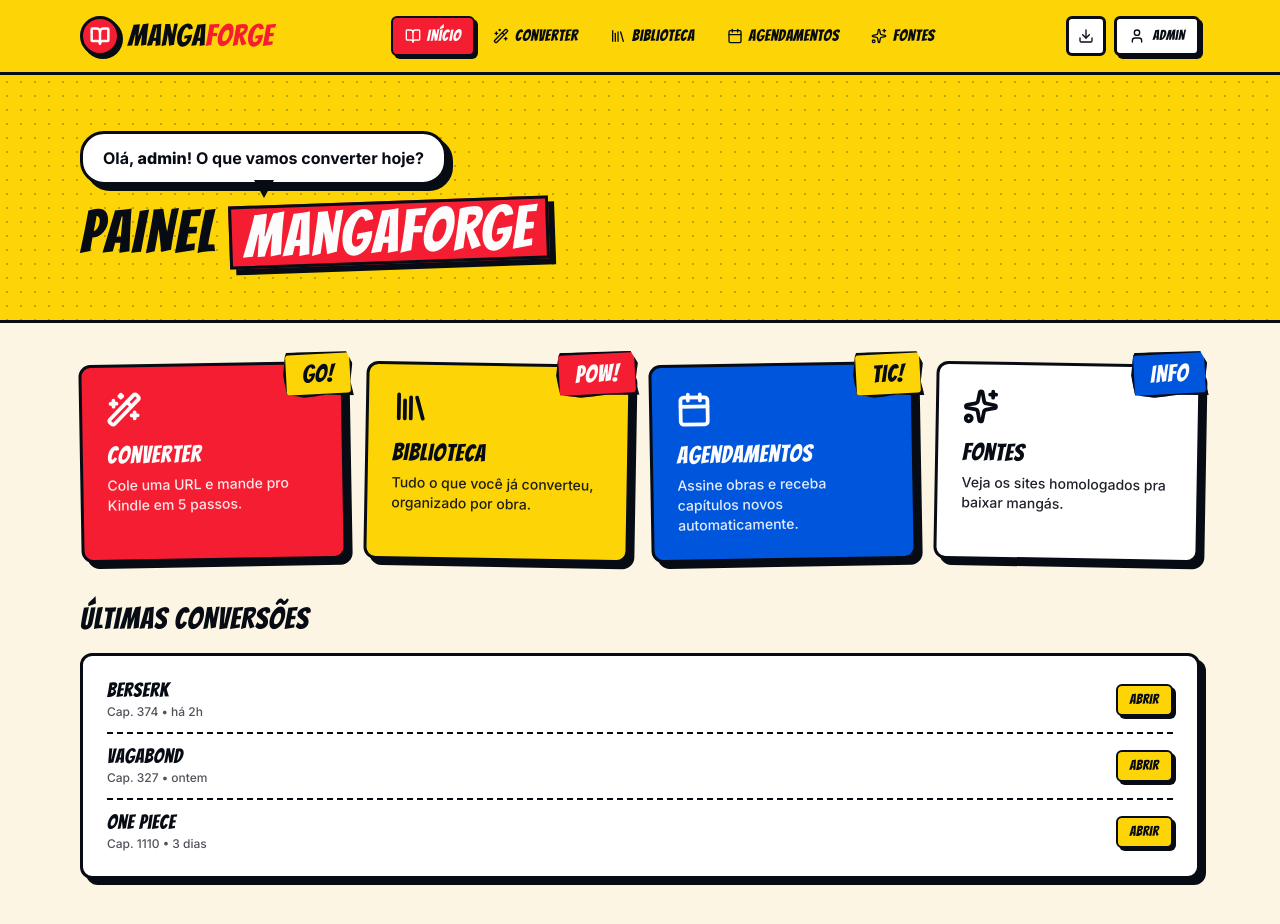
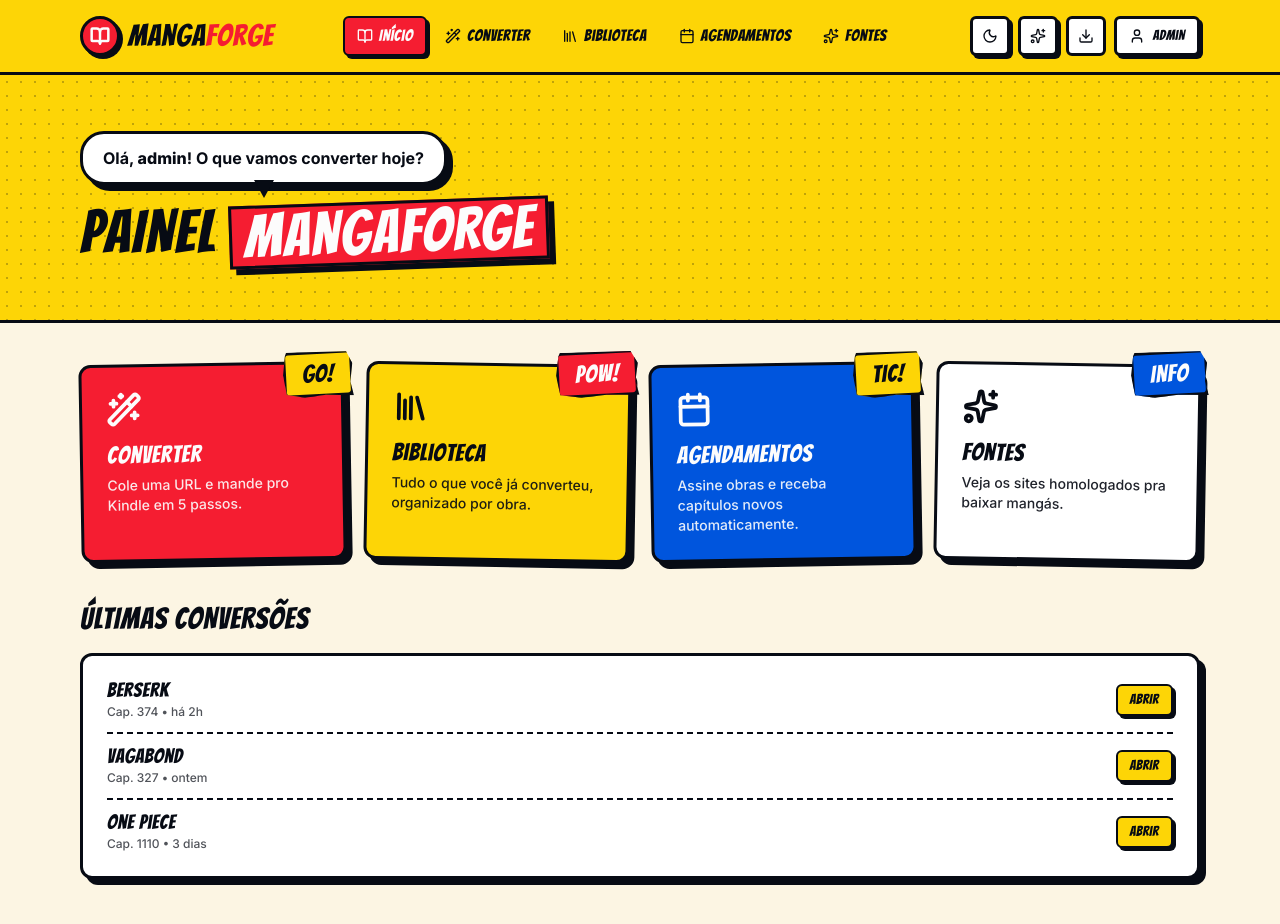
Before and after one commit to devcarloshenrique/mangaink-agent, a React (Vite) app: page / in a window 1280 px wide. Shown: the top 924 px of the page. Built offline with nearby package versions, Linux system fonts and the light colour scheme.

Commit message:
Changes
Co-authored-by: devcarloshenrique <57951744+devcarloshenrique@users.noreply.github.com>

```diff
--- a/src/components/comic/Header.tsx
+++ b/src/components/comic/Header.tsx
@@ -85,6 +85,8 @@ export function ComicHeader() {
         )}
 
         <div className="flex items-center gap-2">
+          <ThemeToggle />
+          <IntensityControl />
           {user && (
             <DropdownMenu>
               <DropdownMenuTrigger asChild>
```
